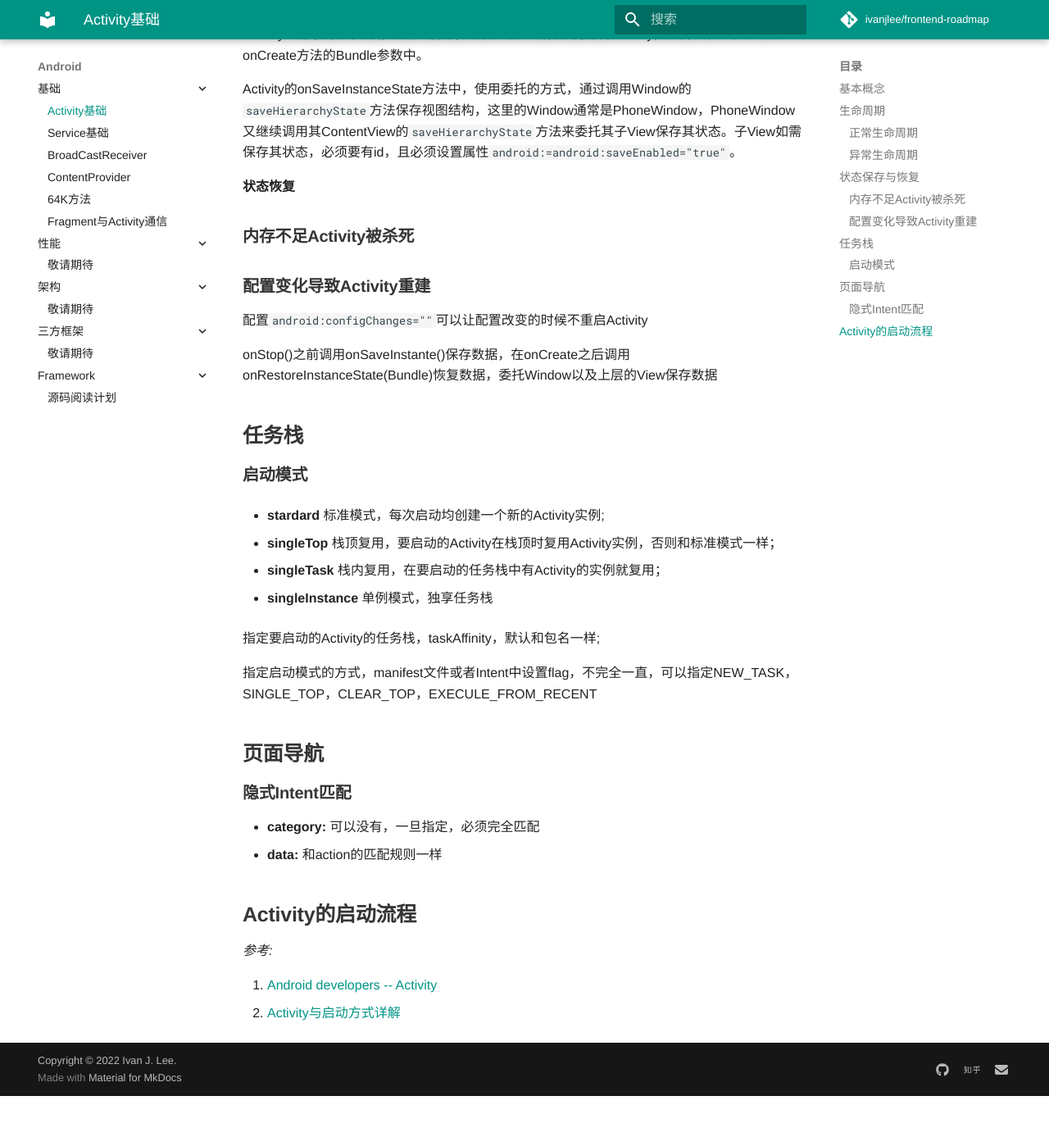
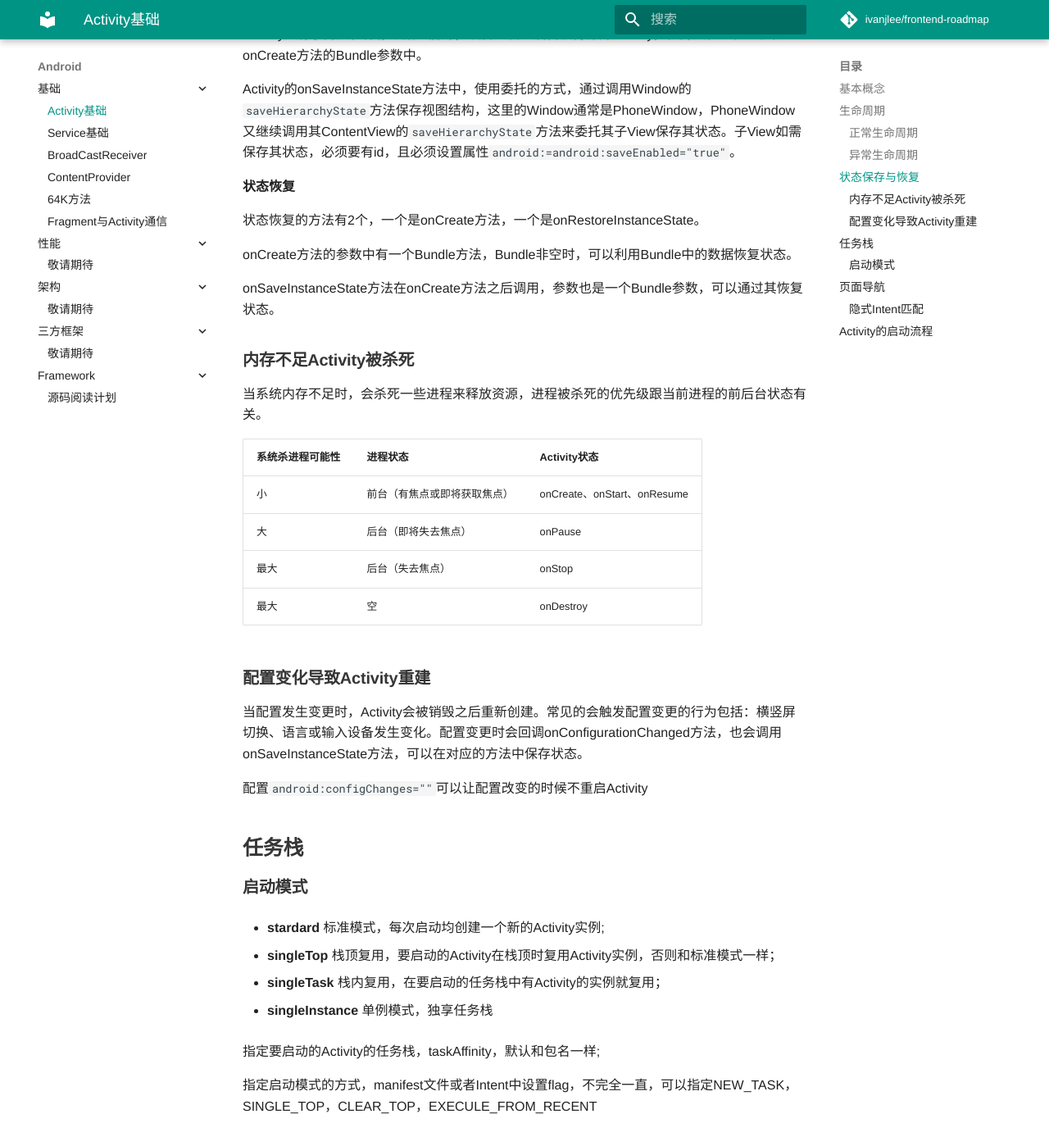
Before and after one commit to konokol/frontend-skill-tree, an MkDocs documentation site: the page built from docs/Android/1-Basic/Activity.md, in a window 1280 px wide and 1400 px high, scrolled down 3501 px. Shown: the whole window at 82% size. Built offline with MkDocs 1.6.1 and Material for MkDocs 9.7.7, drawn with Linux system fonts in a browser that asks for light colours; some web fonts are replaced; comment, search, counter and statistics services are not loaded; before the commit the page ends 4838 px from its top, so only the background shows below that.

Commit message:
add configuration changed

````diff
--- a/docs/Android/1-Basic/Activity.md
+++ b/docs/Android/1-Basic/Activity.md
@@ -90,13 +90,28 @@ Activity的onSaveInstanceState方法中，使用委托的方式，通过调用Wi
 
 **状态恢复**
 
+状态恢复的方法有2个，一个是onCreate方法，一个是onRestoreInstanceState。
+
+onCreate方法的参数中有一个Bundle方法，Bundle非空时，可以利用Bundle中的数据恢复状态。
+
+onSaveInstanceState方法在onCreate方法之后调用，参数也是一个Bundle参数，可以通过其恢复状态。
+
 ### 内存不足Activity被杀死
 
+当系统内存不足时，会杀死一些进程来释放资源，进程被杀死的优先级跟当前进程的前后台状态有关。
+
+|  系统杀进程可能性| 进程状态                   | Activity状态                 |
+|:------------- |:------------------------- |:--------------------------- |
+|  小           |  前台（有焦点或即将获取焦点）  | onCreate、onStart、onResume  |
+|  大           |  后台（即将失去焦点）         | onPause                     |
+|  最大         |  后台（失去焦点）            |  onStop                      |
+|  最大         |  空                        |  onDestroy                   |
+
 ### 配置变化导致Activity重建
+
+当配置发生变更时，Activity会被销毁之后重新创建。常见的会触发配置变更的行为包括：横竖屏切换、语言或输入设备发生变化。配置变更时会回调onConfigurationChanged方法，也会调用onSaveInstanceState方法，可以在对应的方法中保存状态。
+
 配置```android:configChanges=""```可以让配置改变的时候不重启Activity
-
-onStop()之前调用onSaveInstante()保存数据，在onCreate之后调用onRestoreInstanceState(Bundle)恢复数据，委托Window以及上层的View保存数据
-
 
 ## 任务栈
 
````
